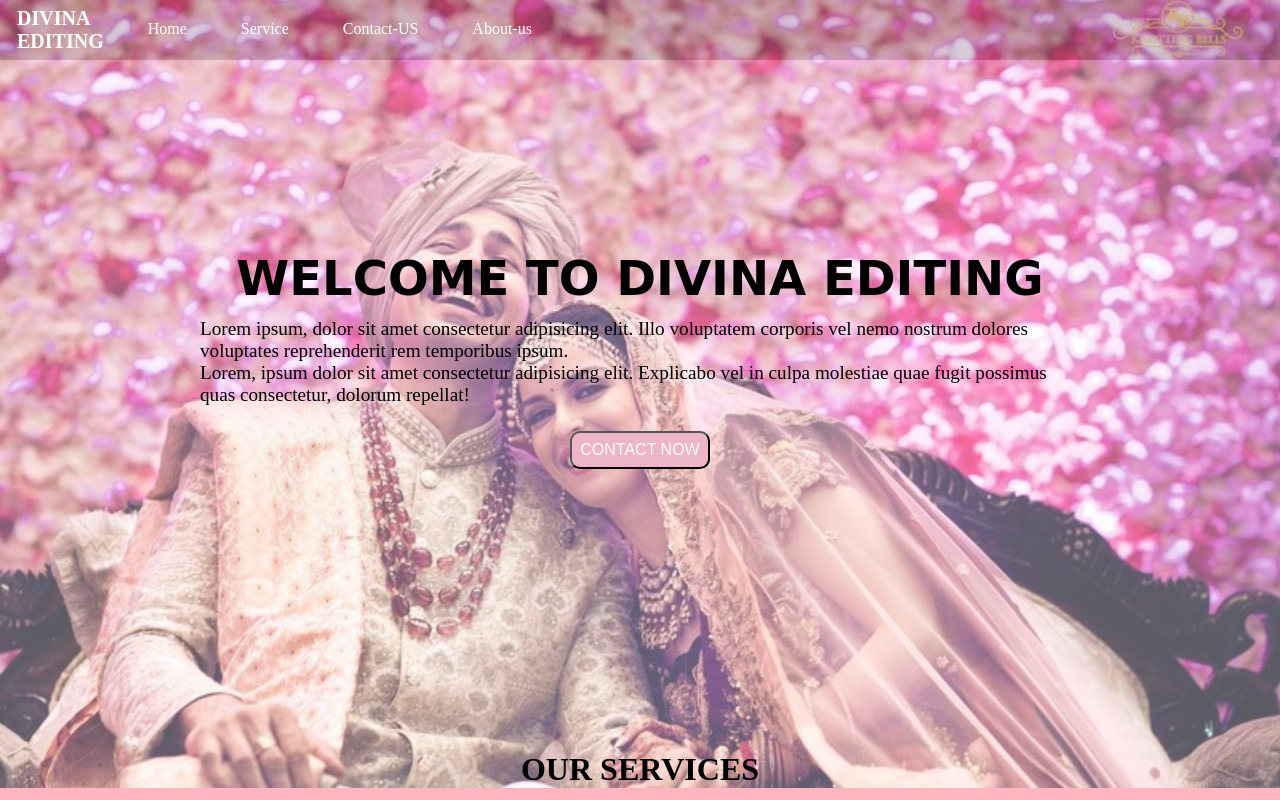
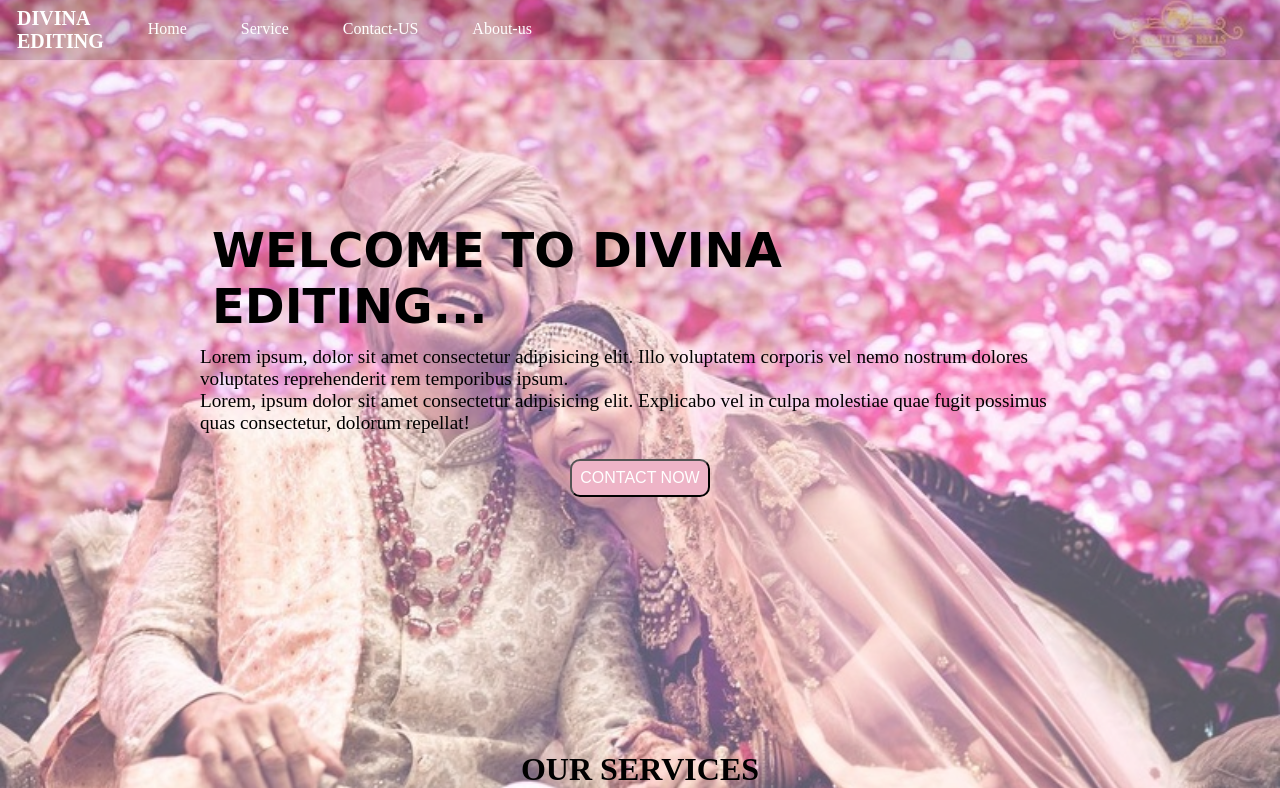
Before and after one commit to singhJaspreet5882/Divina_Editing_Website, a plain HTML site: page index.html in a window 1280 px wide. Shown: the top 800 px of the page. Drawn offline with Linux system fonts and the light colour scheme; a web font is replaced by a local one.

Commit message:
Update index.html

```diff
--- a/index.html
+++ b/index.html
@@ -24,7 +24,7 @@
         </ul>
     </nav>
     <section class="home">
-        <h1>WELCOME TO DIVINA EDITING</h1>
+        <h1>WELCOME TO DIVINA EDITING...</h1>
         <p>Lorem ipsum, dolor sit amet consectetur adipisicing elit. Illo voluptatem corporis vel nemo nostrum dolores voluptates reprehenderit rem temporibus ipsum.</p>
         <p>Lorem, ipsum dolor sit amet consectetur adipisicing elit. Explicabo vel in culpa molestiae quae fugit possimus quas consectetur, dolorum repellat!</p>
         <button class="btn">CONTACT NOW</button>
```
